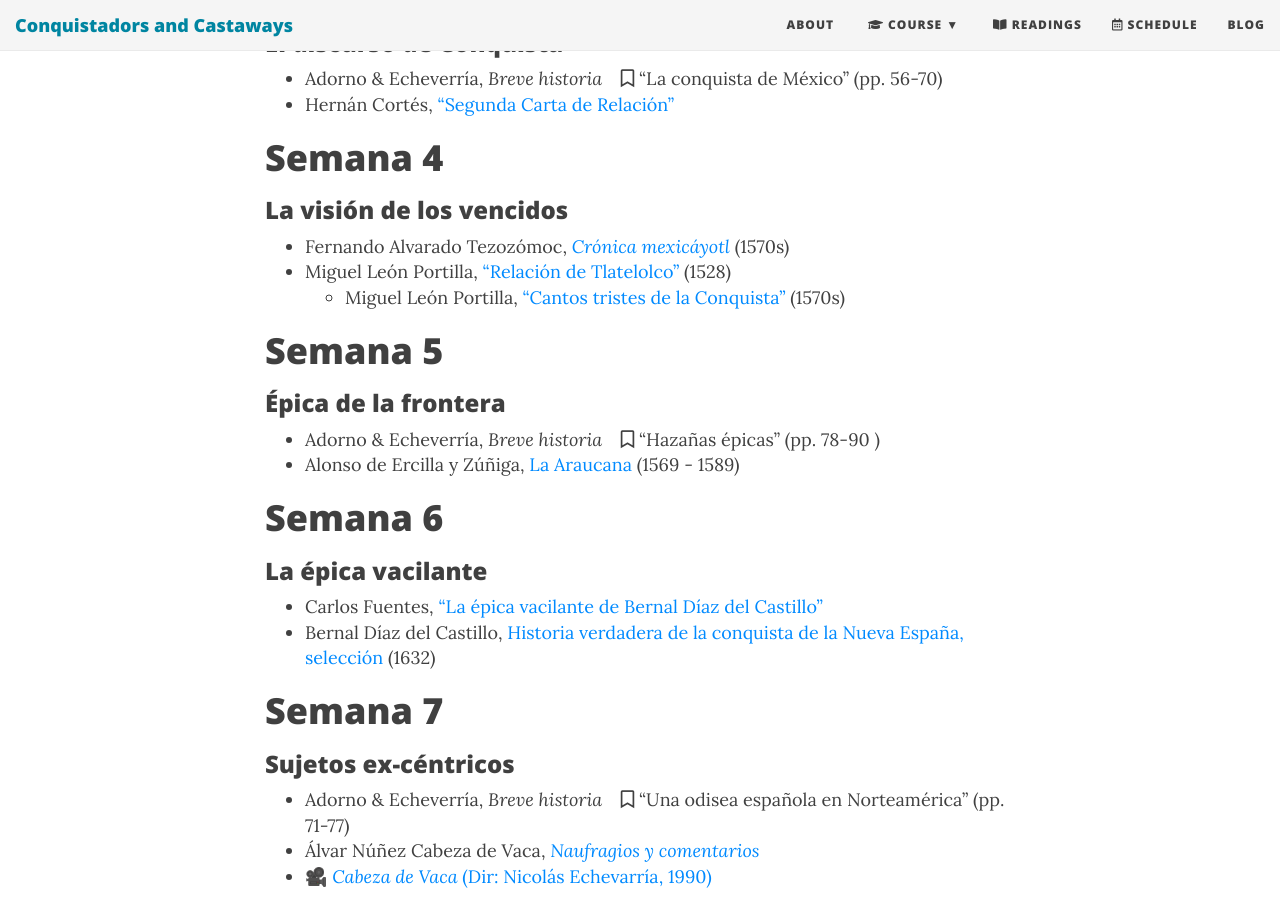
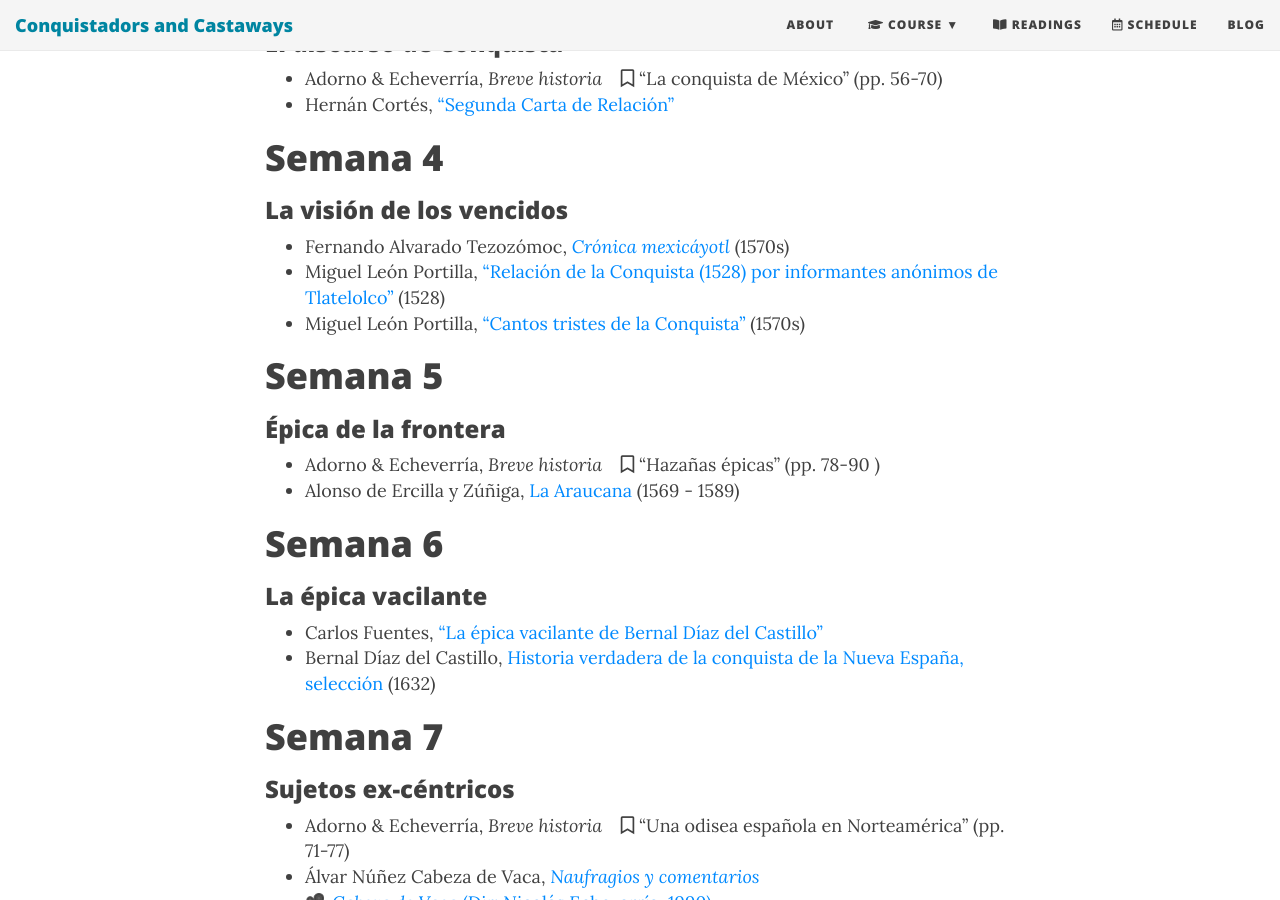
Before and after one commit to Hipomenes/ls452, a Jekyll site: the page built from syllabus.md, in a window 1280 px wide and 900 px high, scrolled down 1795 px. Built offline with Jekyll 4.4.1, drawn with Linux system fonts in a browser that asks for light colours; nearby versions of some CDN libraries.

Commit message:
Update syllabus.md

```diff
--- a/syllabus.md
+++ b/syllabus.md
@@ -45,8 +45,8 @@
 ###  La visión de los vencidos
 
 - Fernando Alvarado Tezozómoc, [*Crónica mexicáyotl*](https://bushare-my.sharepoint.com/:b:/g/personal/dhcg_bu_edu/EdsxoEt-iqBKiU1qafHcpckBl26rk8Oi3MgmY7-f6yNRjQ?e=oFrg4i) (1570s)
-- Miguel León Portilla, ["Relación de Tlatelolco"]() (1528)
-    - Miguel León Portilla, ["Cantos tristes de la Conquista"]() (1570s)
+- Miguel León Portilla, ["Relación de la Conquista (1528) por informantes anónimos de Tlatelolco"](https://bushare-my.sharepoint.com/:b:/g/personal/dhcg_bu_edu/EcVN8UQOCotOmN31264WjYABlW3ePbdYJkbmFUbGQ0q00Q?e=QobbG1) (1528)
+- Miguel León Portilla, ["Cantos tristes de la Conquista"](https://bushare-my.sharepoint.com/:b:/g/personal/dhcg_bu_edu/EcVN8UQOCotOmN31264WjYABlW3ePbdYJkbmFUbGQ0q00Q?e=QobbG1) (1570s)
 
 # Semana 5
 ### Épica de la frontera
```
